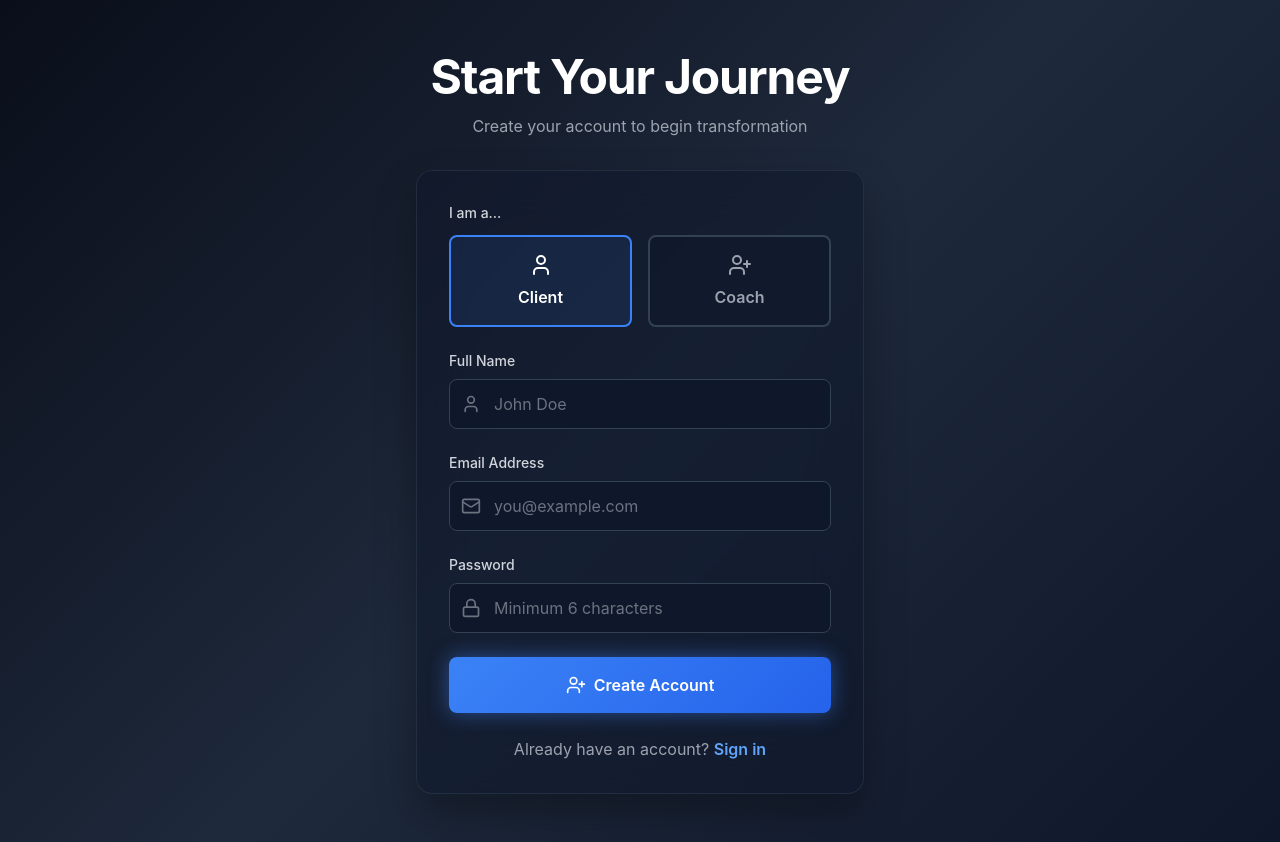
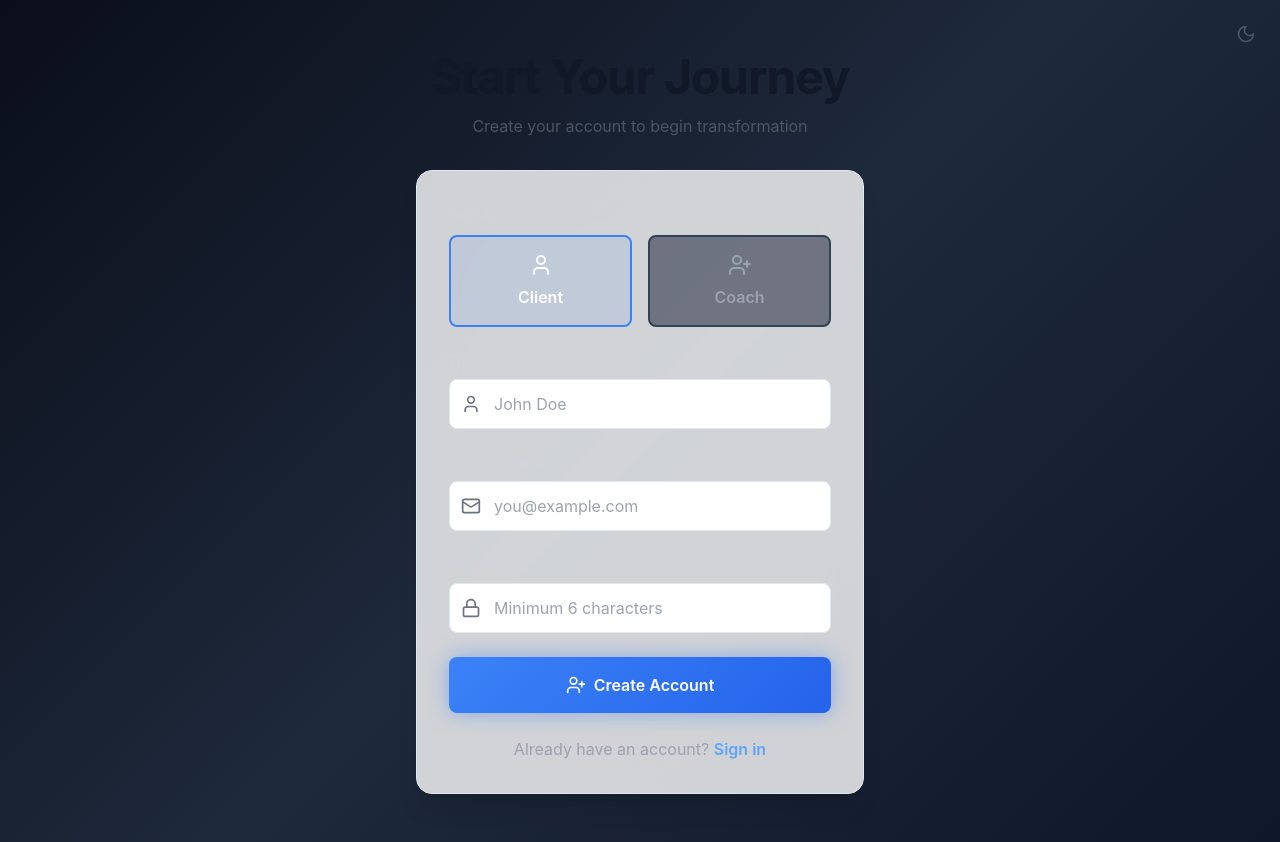
Before and after one commit to Wockylol/blueprintos, a React (Vite) app: page / in a window 1280 px wide. Both pictures are taken after a click on the button "Start Your Coaching Business". Built offline with nearby package versions, Linux system fonts and the light colour scheme; no server answers; the database is empty.

Commit message:
Updated tailwind.config.js

```diff
--- a/src/App.tsx
+++ b/src/App.tsx
@@ -1,5 +1,6 @@
 import { useState } from 'react';
 import { AuthProvider, useAuth } from './contexts/AuthContext';
+import { ThemeProvider } from './contexts/ThemeContext';
 import { supabase } from './lib/supabase';
 import { LandingPage } from './components/LandingPage';
 import { DynamicLandingPage } from './components/DynamicLandingPage/DynamicLandingPage';
@@ -215,9 +216,11 @@ function AppContent() {
 
 function App() {
   return (
-    <AuthProvider>
-      <AppContent />
-    </AuthProvider>
+    <ThemeProvider>
+      <AuthProvider>
+        <AppContent />
+      </AuthProvider>
+    </ThemeProvider>
   );
 }
 
--- a/src/components/Auth/LoginForm.tsx
+++ b/src/components/Auth/LoginForm.tsx
@@ -1,6 +1,7 @@
 import { useState } from 'react';
 import { LogIn, Mail, Lock, AlertCircle } from 'lucide-react';
 import { useAuth } from '../../contexts/AuthContext';
+import { ThemeToggle } from '../ThemeToggle';
 
 type LoginFormProps = {
   onSwitchToSignup: () => void;
@@ -32,10 +33,13 @@ export function LoginForm({ onSwitchToSignup }: LoginFormProps) {
 
   return (
     <div className="min-h-screen flex items-center justify-center bg-gradient-luxury px-6 py-12">
+      <div className="fixed top-4 right-4 z-50">
+        <ThemeToggle />
+      </div>
       <div className="w-full max-w-md">
         <div className="text-center mb-8">
-          <h2 className="text-white mb-2">Welcome Back</h2>
-          <p className="text-gray-400">Sign in to continue your transformation</p>
+          <h2 className="text-gray-900 dark:text-white mb-2">Welcome Back</h2>
+          <p className="text-gray-600 dark:text-gray-400">Sign in to continue your transformation</p>
         </div>
 
         <div className="card-glass">
--- a/src/components/Auth/SignupForm.tsx
+++ b/src/components/Auth/SignupForm.tsx
@@ -1,6 +1,7 @@
 import { useState } from 'react';
 import { UserPlus, Mail, Lock, User, AlertCircle } from 'lucide-react';
 import { useAuth } from '../../contexts/AuthContext';
+import { ThemeToggle } from '../ThemeToggle';
 
 type SignupFormProps = {
   onSwitchToLogin: () => void;
@@ -57,10 +58,13 @@ export function SignupForm({ onSwitchToLogin }: SignupFormProps) {
 
   return (
     <div className="min-h-screen flex items-center justify-center bg-gradient-luxury px-6 py-12">
+      <div className="fixed top-4 right-4 z-50">
+        <ThemeToggle />
+      </div>
       <div className="w-full max-w-md">
         <div className="text-center mb-8">
-          <h2 className="text-white mb-2">Start Your Journey</h2>
-          <p className="text-gray-400">Create your account to begin transformation</p>
+          <h2 className="text-gray-900 dark:text-white mb-2">Start Your Journey</h2>
+          <p className="text-gray-600 dark:text-gray-400">Create your account to begin transformation</p>
         </div>
 
         <div className="card-glass">
--- a/src/components/LandingPage.tsx
+++ b/src/components/LandingPage.tsx
@@ -1,6 +1,7 @@
 import { ArrowRight, PlayCircle, Award, Users, TrendingUp, Star, Quote } from 'lucide-react';
 import { useState, useEffect } from 'react';
 import { supabase, Testimonial } from '../lib/supabase';
+import { ThemeToggle } from './ThemeToggle';
 
 export function LandingPage({ onGetStarted }: { onGetStarted: () => void }) {
   const [testimonials, setTestimonials] = useState<Testimonial[]>([]);
@@ -34,7 +35,7 @@ export function LandingPage({ onGetStarted }: { onGetStarted: () => void }) {
 
   return (
     <div className="min-h-screen bg-gradient-luxury">
-      <nav className="fixed top-0 w-full z-50 bg-dark-900/80 backdrop-blur-xl border-b border-dark-700">
+      <nav className="fixed top-0 w-full z-50 bg-white/80 dark:bg-dark-900/80 backdrop-blur-xl border-b border-light-300 dark:border-dark-700">
         <div className="max-w-7xl mx-auto px-6 py-4 flex items-center justify-between">
           <div className="flex items-center space-x-2">
             <div className="w-10 h-10 bg-gradient-blue rounded-lg flex items-center justify-center">
@@ -43,22 +44,25 @@ export function LandingPage({ onGetStarted }: { onGetStarted: () => void }) {
             <span className="text-2xl font-bold gradient-text">BlueprintOS</span>
           </div>
           <div className="hidden md:flex items-center space-x-8">
-            <a href="#features" className="text-gray-300 hover:text-primary-400 transition-colors">
+            <a href="#features" className="text-gray-700 dark:text-gray-300 hover:text-primary-500 dark:hover:text-primary-400 transition-colors">
               Features
             </a>
-            <a href="#testimonials" className="text-gray-300 hover:text-primary-400 transition-colors">
+            <a href="#testimonials" className="text-gray-700 dark:text-gray-300 hover:text-primary-500 dark:hover:text-primary-400 transition-colors">
               Coaches
             </a>
-            <a href="#pricing" className="text-gray-300 hover:text-primary-400 transition-colors">
+            <a href="#pricing" className="text-gray-700 dark:text-gray-300 hover:text-primary-500 dark:hover:text-primary-400 transition-colors">
               Pricing
             </a>
           </div>
+          <div className="flex items-center space-x-4">
+            <ThemeToggle />
             <button
               onClick={onGetStarted}
               className="btn-primary"
             >
               Start Free Trial
             </button>
+          </div>
         </div>
       </nav>
 
--- /dev/null
+++ b/src/components/ThemeToggle.tsx
@@ -0,0 +1,20 @@
+import { Moon, Sun } from 'lucide-react';
+import { useTheme } from '../contexts/ThemeContext';
+
+export function ThemeToggle() {
+  const { theme, toggleTheme } = useTheme();
+
+  return (
+    <button
+      onClick={toggleTheme}
+      className="p-2 hover:bg-light-300 dark:hover:bg-dark-800 rounded-lg transition-colors"
+      title={`Switch to ${theme === 'dark' ? 'light' : 'dark'} mode`}
+    >
+      {theme === 'dark' ? (
+        <Sun className="w-5 h-5 text-gray-400 hover:text-yellow-400 transition-colors" />
+      ) : (
+        <Moon className="w-5 h-5 text-gray-600 hover:text-primary-600 transition-colors" />
+      )}
+    </button>
+  );
+}
--- /dev/null
+++ b/src/contexts/ThemeContext.tsx
@@ -0,0 +1,50 @@
+import { createContext, useContext, useEffect, useState, ReactNode } from 'react';
+
+type Theme = 'light' | 'dark';
+
+type ThemeContextType = {
+  theme: Theme;
+  toggleTheme: () => void;
+};
+
+const ThemeContext = createContext<ThemeContextType | undefined>(undefined);
+
+export function ThemeProvider({ children }: { children: ReactNode }) {
+  const [theme, setTheme] = useState<Theme>(() => {
+    const stored = localStorage.getItem('theme') as Theme | null;
+    if (stored) return stored;
+
+    if (window.matchMedia('(prefers-color-scheme: light)').matches) {
+      return 'light';
+    }
+    return 'dark';
+  });
+
+  useEffect(() => {
+    const root = document.documentElement;
+    if (theme === 'dark') {
+      root.classList.add('dark');
+    } else {
+      root.classList.remove('dark');
+    }
+    localStorage.setItem('theme', theme);
+  }, [theme]);
+
+  const toggleTheme = () => {
+    setTheme(prev => prev === 'dark' ? 'light' : 'dark');
+  };
+
+  return (
+    <ThemeContext.Provider value={{ theme, toggleTheme }}>
+      {children}
+    </ThemeContext.Provider>
+  );
+}
+
+export function useTheme() {
+  const context = useContext(ThemeContext);
+  if (!context) {
+    throw new Error('useTheme must be used within ThemeProvider');
+  }
+  return context;
+}
--- a/src/index.css
+++ b/src/index.css
@@ -4,7 +4,8 @@
 
 @layer base {
   body {
-    @apply bg-dark-900 text-gray-100 antialiased;
+    @apply bg-light-100 text-gray-900 antialiased;
+    @apply dark:bg-dark-900 dark:text-gray-100;
     font-family: 'Inter', -apple-system, BlinkMacSystemFont, 'Segoe UI', sans-serif;
   }
 
@@ -34,11 +35,12 @@
   }
 
   .btn-secondary {
-    @apply px-8 py-4 bg-transparent border-2 border-primary-500 text-primary-400 font-semibold rounded-lg hover:bg-primary-500 hover:text-white transition-all duration-300;
+    @apply px-8 py-4 bg-transparent border-2 border-primary-500 text-primary-600 dark:text-primary-400 font-semibold rounded-lg hover:bg-primary-500 hover:text-white transition-all duration-300;
   }
 
   .card-glass {
-    @apply bg-dark-800/50 backdrop-blur-xl border border-dark-600/50 rounded-2xl p-8 shadow-xl-soft;
+    @apply bg-white/80 backdrop-blur-xl border border-light-300 rounded-2xl p-8 shadow-xl;
+    @apply dark:bg-dark-800/50 dark:border-dark-600/50 dark:shadow-xl-soft;
   }
 
   .gradient-text {
@@ -46,6 +48,12 @@
   }
 
   .input-luxury {
-    @apply w-full px-4 py-3 bg-dark-800 border border-dark-600 rounded-lg text-gray-100 placeholder-gray-500 focus:outline-none focus:ring-2 focus:ring-primary-500 focus:border-transparent transition-all;
+    @apply w-full px-4 py-3 bg-white border border-light-300 rounded-lg text-gray-900 placeholder-gray-400 focus:outline-none focus:ring-2 focus:ring-primary-500 focus:border-transparent transition-all;
+    @apply dark:bg-dark-800 dark:border-dark-600 dark:text-gray-100 dark:placeholder-gray-500;
+  }
+
+  .bg-gradient-luxury {
+    @apply bg-gradient-to-br from-light-100 via-light-200 to-light-100;
+    @apply dark:bg-gradient-to-br dark:from-dark-900 dark:via-dark-700 dark:to-dark-900;
   }
 }
--- a/tailwind.config.js
+++ b/tailwind.config.js
@@ -1,6 +1,7 @@
 /** @type {import('tailwindcss').Config} */
 export default {
   content: ['./index.html', './src/**/*.{js,ts,jsx,tsx}'],
+  darkMode: 'class',
   theme: {
     extend: {
       colors: {
@@ -35,6 +36,14 @@ export default {
           700: '#1e293b',
           600: '#334155',
           500: '#475569',
+        },
+        light: {
+          50: '#ffffff',
+          100: '#f8fafc',
+          200: '#f1f5f9',
+          300: '#e2e8f0',
+          400: '#cbd5e1',
+          500: '#94a3b8',
         },
       },
       backgroundImage: {
```
Also changed, not shown: src/components/CoachDashboard/NewCoachDashboard.tsx (+32 -30 lines). Lines whose indentation alone changed are shown as unchanged.
